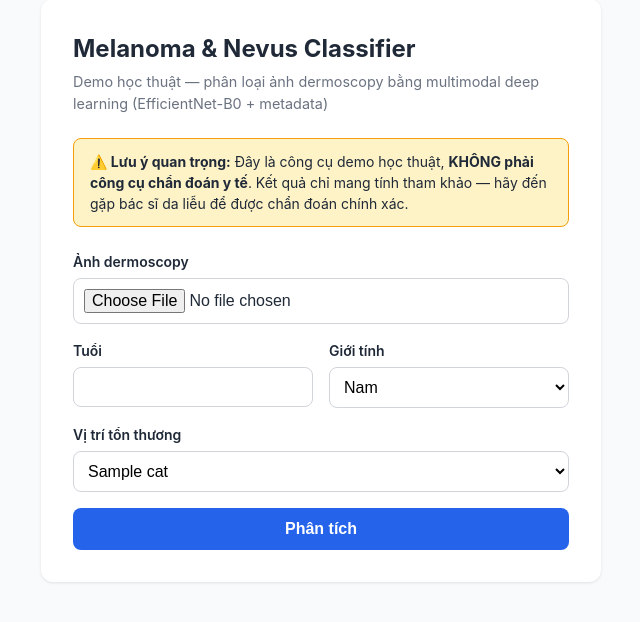
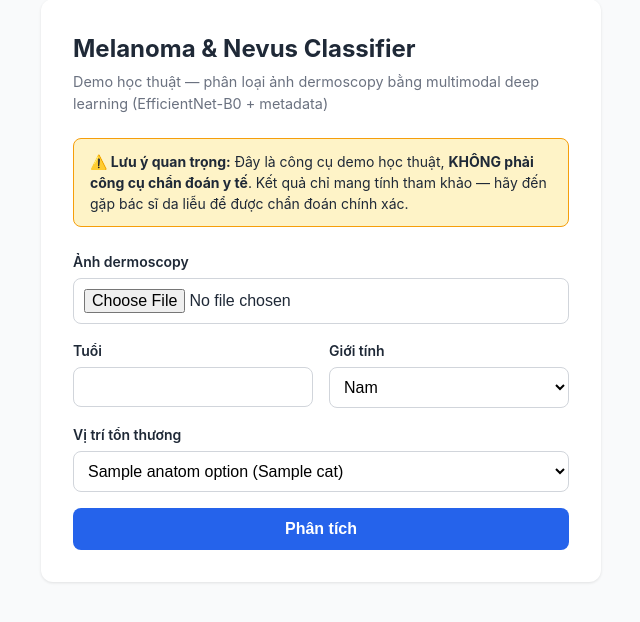
Before and after one commit to thiennguyen37-qn/TCGA-melanoma, a FastAPI app: template webapp/app/templates/index.html in a window 1280 px wide. Shown: the part 33-655 px from the top of the page, without its empty margins (319-959 px from the left). Run offline with FastAPI, Linux system fonts and the light colour scheme; the template is opened without the code that fills it: most values are stand-ins (such as "Sample title", 1, 10 or a date in 2020).

Commit message:
Show Vietnamese labels for anatomical site dropdown
Display is "Vietnamese (english)" while the submitted form value stays
the original English category string, so preprocessing.py's
ANATOM_CATEGORIES matching is unaffected.

Co-Authored-By: Claude Sonnet 5 <noreply@anthropic.com>

```diff
--- a/webapp/app/main.py
+++ b/webapp/app/main.py
@@ -10,7 +10,7 @@ from fastapi.templating import Jinja2Templates
 from PIL import Image, UnidentifiedImageError
 
 from app.model import LABEL_NAMES, load_model
-from app.preprocessing import ANATOM_CATEGORIES, preprocess_image, preprocess_metadata
+from app.preprocessing import ANATOM_CATEGORIES, ANATOM_LABELS_VI, preprocess_image, preprocess_metadata
 from app.schemas import PredictionResponse
 
 CHECKPOINT_PATH = os.environ.get("CHECKPOINT_PATH", "models/best_model_improved.pt")
@@ -49,8 +49,9 @@ def predict_with_tta(model, image_tensor, metadata_tensor, device):
 
 @app.get("/", response_class=HTMLResponse)
 async def index(request: Request):
+    anatom_options = [(cat, ANATOM_LABELS_VI[cat]) for cat in ANATOM_CATEGORIES]
     return templates.TemplateResponse(
-        request=request, name="index.html", context={"anatom_categories": ANATOM_CATEGORIES}
+        request=request, name="index.html", context={"anatom_options": anatom_options}
     )
 
 
--- a/webapp/app/preprocessing.py
+++ b/webapp/app/preprocessing.py
@@ -19,6 +19,18 @@ ANATOM_CATEGORIES = [
     "anterior torso", "head/neck", "lateral torso", "lower extremity",
     "oral/genital", "palms/soles", "posterior torso", "upper extremity",
 ]
+
+# Nhãn tiếng Việt hiển thị trên form - value gửi lên server vẫn là ANATOM_CATEGORIES (tiếng Anh)
+ANATOM_LABELS_VI = {
+    "anterior torso": "Thân trước",
+    "head/neck": "Đầu/cổ",
+    "lateral torso": "Thân bên",
+    "lower extremity": "Chi dưới",
+    "oral/genital": "Niêm mạc miệng/sinh dục",
+    "palms/soles": "Lòng bàn tay/lòng bàn chân",
+    "posterior torso": "Thân sau",
+    "upper extremity": "Chi trên",
+}
 
 IMAGE_SIZE = 224
 IMAGENET_MEAN = [0.485, 0.456, 0.406]
--- a/webapp/app/templates/index.html
+++ b/webapp/app/templates/index.html
@@ -43,8 +43,8 @@
             <div class="form-group">
                 <label for="anatom_site">Vị trí tổn thương</label>
                 <select id="anatom_site" name="anatom_site" required>
-                    {% for cat in anatom_categories %}
-                    <option value="{{ cat }}">{{ cat }}</option>
+                    {% for cat, label_vi in anatom_options %}
+                    <option value="{{ cat }}">{{ label_vi }} ({{ cat }})</option>
                     {% endfor %}
                 </select>
             </div>
```
